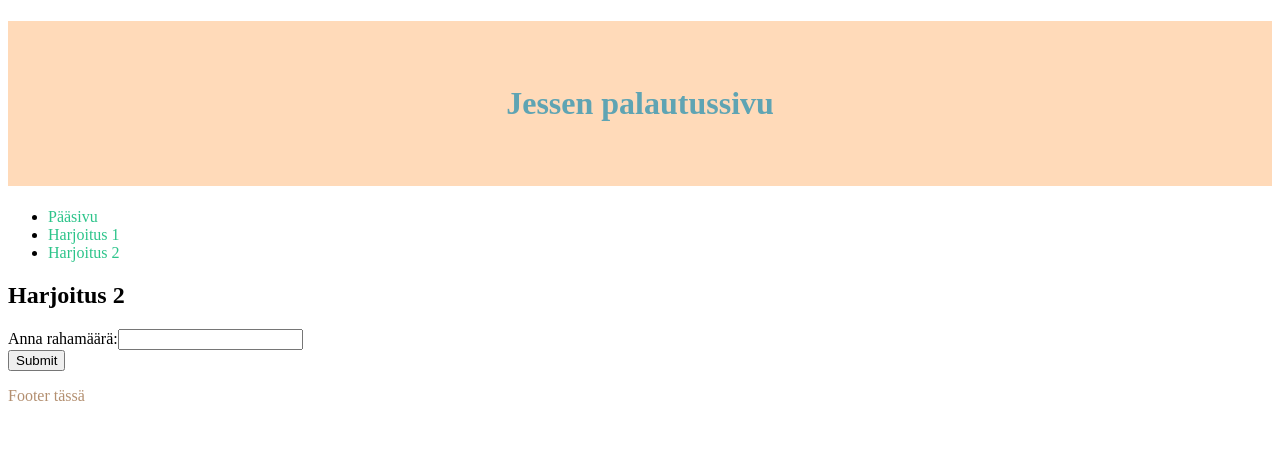
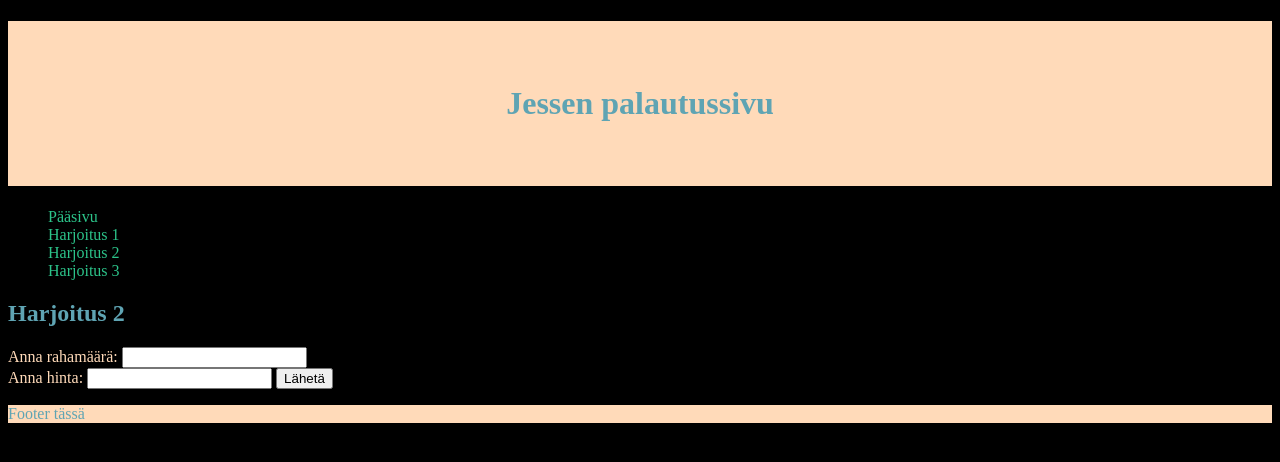
Before and after one commit to JessePAD/PHP, a PHP site: page /h2.php in a window 1280 px wide. Shown: the top 462 px of the page. Run offline with PHP 8.4, Linux system fonts and the light colour scheme.

Commit message:
Harjoitus 2 tehty

```diff
--- a/footer.php
+++ b/footer.php
@@ -1,3 +1,3 @@
-<p>Footer tässä</p>
+<footer><p>Footer tässä</p></footer>
 </body>
 </html>
--- a/h2.php
+++ b/h2.php
@@ -3,11 +3,35 @@
 <h2>Harjoitus 2</h2>
 <p>
 <form action="h2.php" method="get">
-    Anna rahamäärä:<input type="number" name="euro"><br>
-<input type="submit" name="Lähetä">
+    Anna rahamäärä: <input type="number" name="money"><br>
+    Anna hinta: <input type="number" name="price">
+<input type="submit" value="Lähetä">
 </form>
 </p>
 
+<?php
+
+function change($price, $money){
+    $change = $money - $price;
+    if ($change >=0){
+        echo "Saat takaisin $change €";
+    }
+    else {
+        echo "Lisää rahaa";
+    }
+}
+
+if (isset($_GET['money'], $_GET['price'])){
+    $money = $_GET['money'];
+    $price = $_GET['price'];
+    if (!empty($money) && !empty($price)){
+    change($price, $money);
+    } else{
+        echo "Anna luvut";
+    }
+}
 
 
+?>
+
 <?php require "footer.php"; ?>
--- a/head.php
+++ b/head.php
@@ -11,5 +11,6 @@
         <li><a href="index.php">Pääsivu</a></li>
         <li><a href="h1.php">Harjoitus 1</a></li>
         <li><a href="h2.php">Harjoitus 2</a></li>
+        <li><a href="h3.php">Harjoitus 3</a></li>
     </ul>
 </nav>
--- a/oma.css
+++ b/oma.css
@@ -11,5 +11,22 @@ a {
 }
 
 p {
-    color: rgb(179, 143, 112);
+    color: rgb(95, 164, 179);
 }
+
+ul, li {
+    list-style: none;
+}
+
+body {
+    background: rgb(0, 0, 0);
+    color: rgb(255, 218, 185);
+}
+
+h2 {
+    color: rgb(95, 164, 179);
+}
+
+footer{
+    background: rgb(255, 218, 185);
+}
```
Also changed, not shown: h3.php (added, +7 -0 lines).
